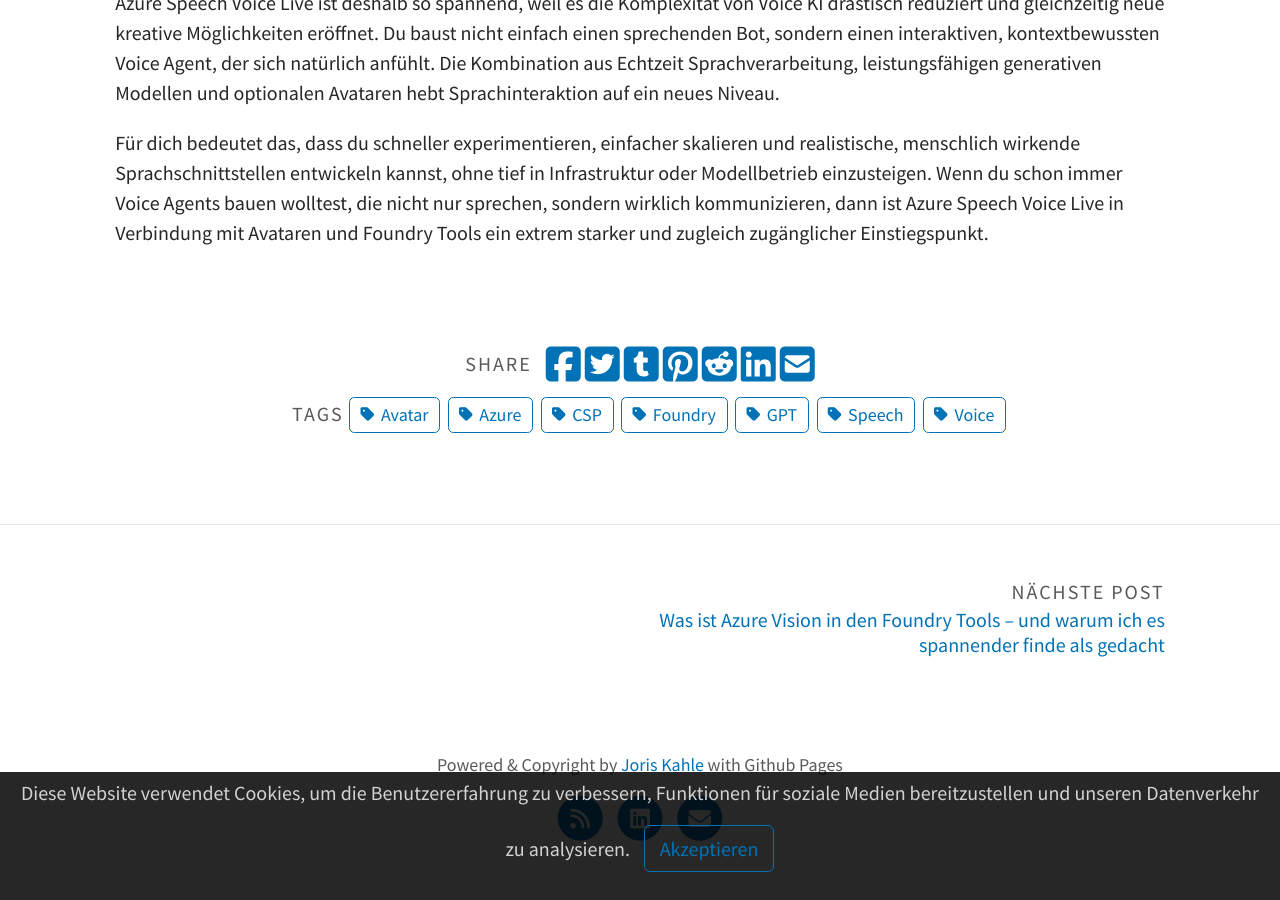
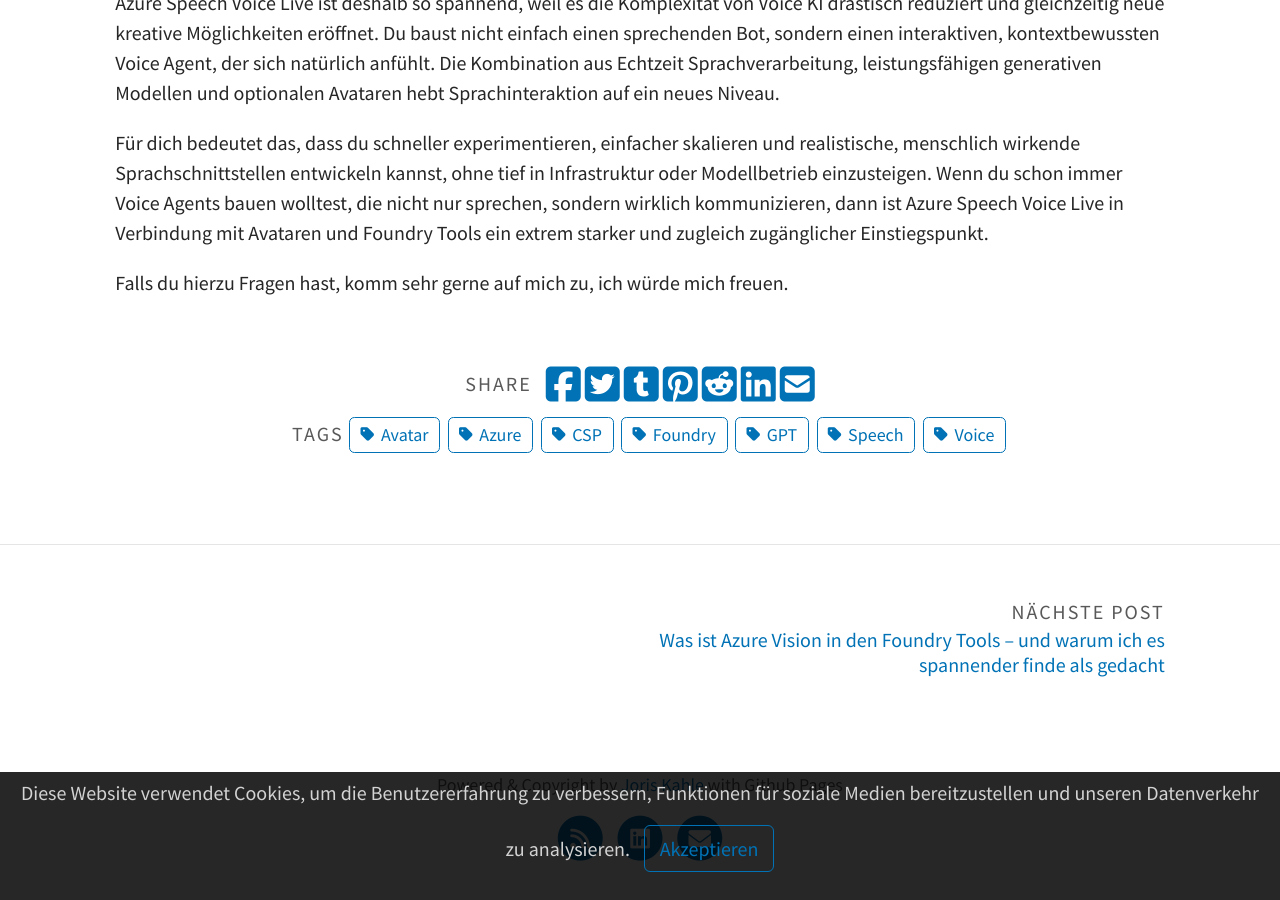
Before and after one commit to joriskahle007/joriskahle007.github.io, a Jekyll site: the page built from _posts/2026-02-10-AzureSpeechVoiceLive.md, in a window 1280 px wide and 900 px high, scrolled down 6400 px. Built offline with Jekyll 4.4.1, drawn with Linux system fonts in a browser that asks for light colours; a script that is not in the unit is left out.

Commit message:
Update 2026-02-10-AzureSpeechVoiceLive.md

```diff
--- a/_posts/2026-02-10-AzureSpeechVoiceLive.md
+++ b/_posts/2026-02-10-AzureSpeechVoiceLive.md
@@ -106,4 +106,6 @@
 
 Azure Speech Voice Live ist deshalb so spannend, weil es die Komplexität von Voice KI drastisch reduziert und gleichzeitig neue kreative Möglichkeiten eröffnet. Du baust nicht einfach einen sprechenden Bot, sondern einen interaktiven, kontextbewussten Voice Agent, der sich natürlich anfühlt. Die Kombination aus Echtzeit Sprachverarbeitung, leistungsfähigen generativen Modellen und optionalen Avataren hebt Sprachinteraktion auf ein neues Niveau.<br>
 
-Für dich bedeutet das, dass du schneller experimentieren, einfacher skalieren und realistische, menschlich wirkende Sprachschnittstellen entwickeln kannst, ohne tief in Infrastruktur oder Modellbetrieb einzusteigen. Wenn du schon immer Voice Agents bauen wolltest, die nicht nur sprechen, sondern wirklich kommunizieren, dann ist Azure Speech Voice Live in Verbindung mit Avataren und Foundry Tools ein extrem starker und zugleich zugänglicher Einstiegspunkt.<br><br><br>
+Für dich bedeutet das, dass du schneller experimentieren, einfacher skalieren und realistische, menschlich wirkende Sprachschnittstellen entwickeln kannst, ohne tief in Infrastruktur oder Modellbetrieb einzusteigen. Wenn du schon immer Voice Agents bauen wolltest, die nicht nur sprechen, sondern wirklich kommunizieren, dann ist Azure Speech Voice Live in Verbindung mit Avataren und Foundry Tools ein extrem starker und zugleich zugänglicher Einstiegspunkt.<br>
+
+Falls du hierzu Fragen hast, komm sehr gerne auf mich zu, ich würde mich freuen.<br><br>
```
